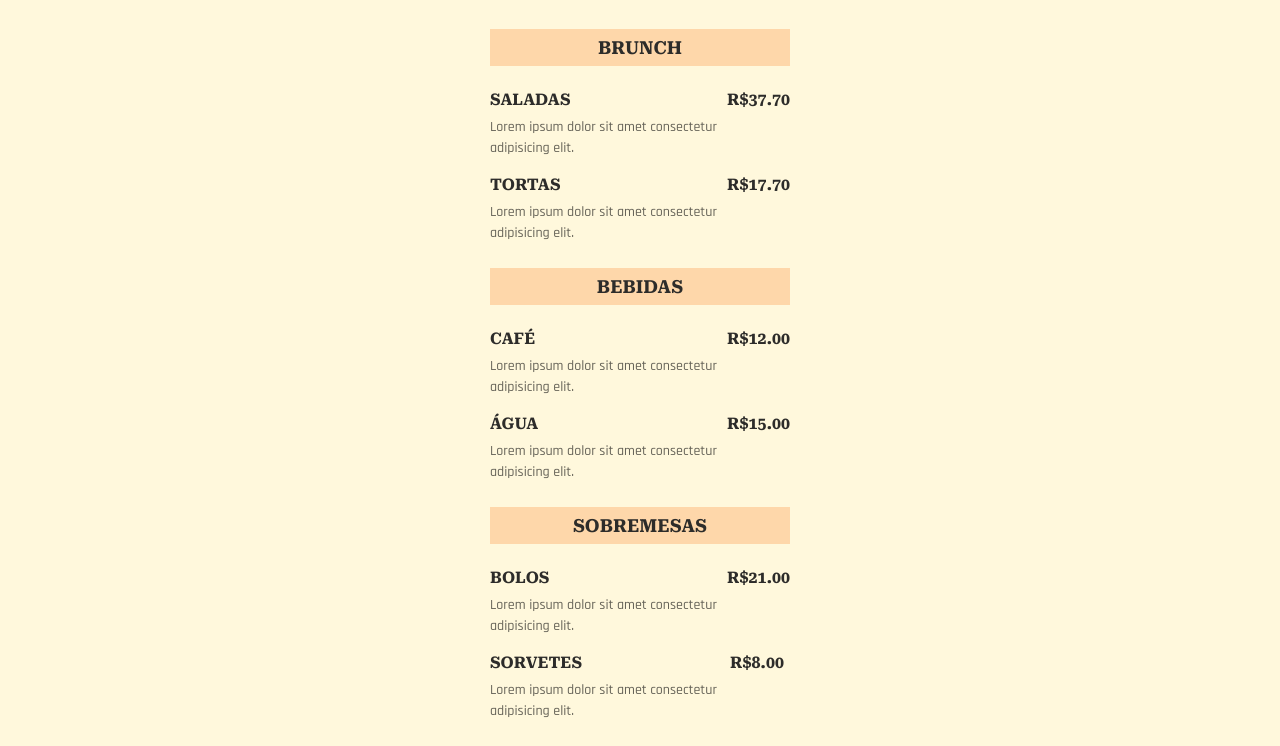
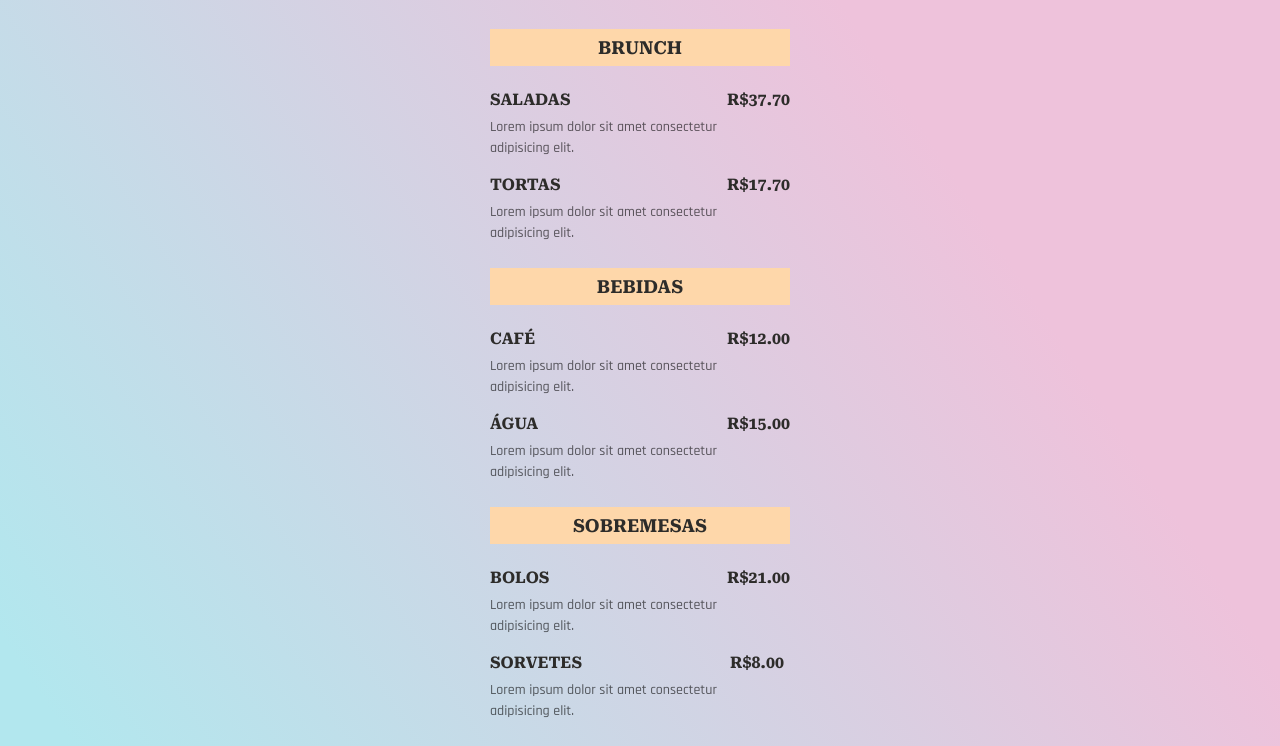
Before and after one commit to MMagno16/maratona-explorer-3.0, a plain HTML site: page index.html in a window 1280 px wide. Shown: the part 88-834 px from the top of the page. Drawn offline with Linux system fonts and the light colour scheme.

Commit message:
Última alteração

```diff
--- a/main.css
+++ b/main.css
@@ -6,9 +6,10 @@
     padding: 0;
 }
 
+
 body {
-    background:  #FFF8DC	;
-    font-family: "Rajdhani", sans-serif;
+  background: linear-gradient(236.85deg, #eec2db 27.26%, #b2e7ee 96.03%);
+  font-family: "Rajdhani", sans-serif;
 }
 
 ul {
```
